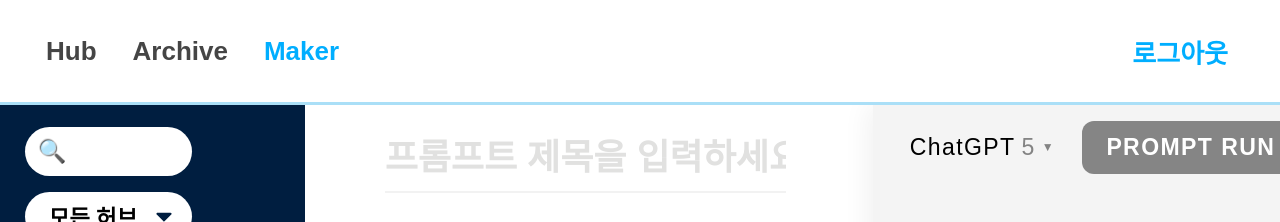
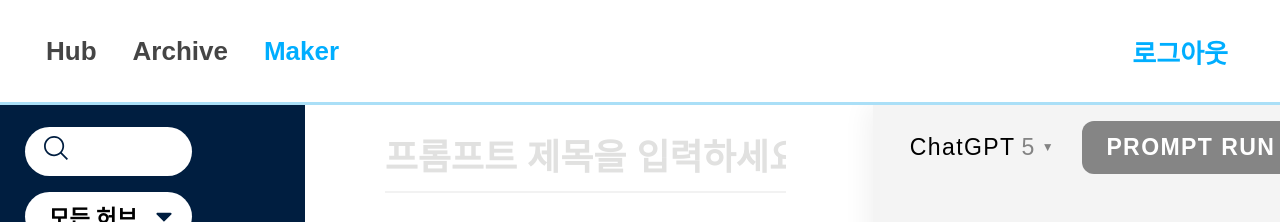
Before and after one commit to ukyeong-user/PromptService, a React (Vite) app: page /maker in a window 1280 px wide. Shown: the top 222 px of the page. Built offline with nearby package versions, Linux system fonts and the light colour scheme.

Commit message:
feat: SearchInput.jsx 내 검색 이미지 추가

```diff
--- a/src/components/SearchInput.jsx
+++ b/src/components/SearchInput.jsx
@@ -1,11 +1,14 @@
 import React from "react";
 import styled from "styled-components";
+import SearchButtonImg from "../assets/icon/search-icon.svg";
 
 // 조립된 검색창 컴포넌트
 function SearchInput() {
   return (
     <SearchContainer>
-      <SearchButton>🔍</SearchButton>
+      <SearchButton>
+        <SearchButtonIcon src={SearchButtonImg} />
+      </SearchButton>
       <StyledInput />
     </SearchContainer>
   );
@@ -47,3 +50,7 @@ const SearchButton = styled.button`
   padding: 0;
   font-size: 1.4375rem;
 `;
+
+const SearchButtonIcon = styled.img`
+  width: 100%;
+`;
```
Also changed, not shown: src/assets/icon/search-icon.svg (added).
